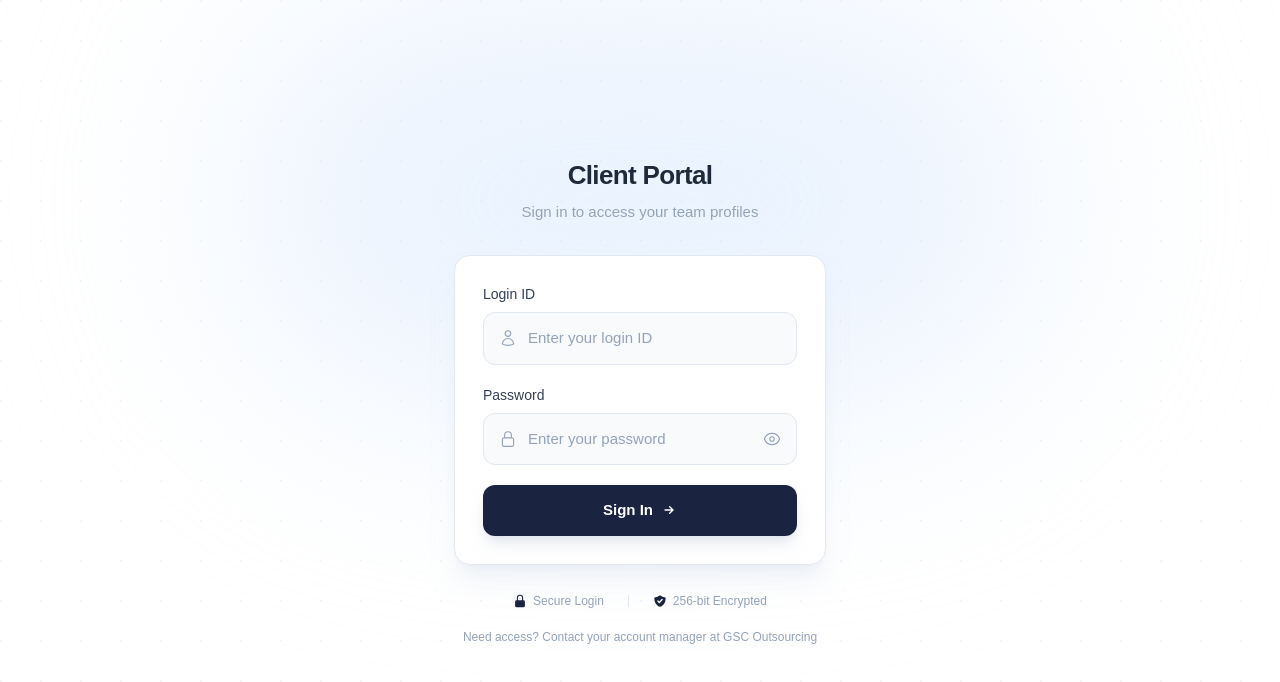
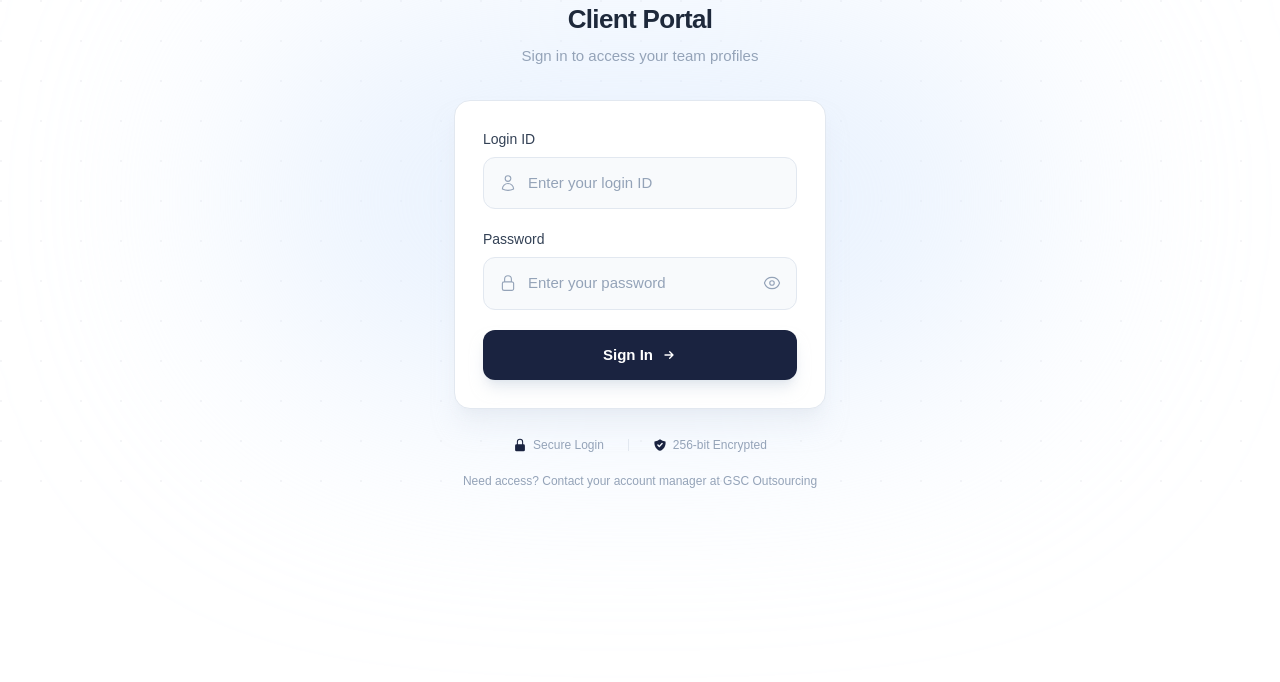
Before and after one commit to ayushguptaworks1-hue/gsc-client-portal, a Next.js app: page /login in a window 1280 px wide. Shown: the top 682 px of the page. Built offline with nearby package versions, Linux system fonts and the light colour scheme.

Commit message:
Remove h-screen/overflow for no extra scroll in iframe

```diff
--- a/src/app/gsc-team-profile/page.tsx
+++ b/src/app/gsc-team-profile/page.tsx
@@ -115,7 +115,7 @@ export default function GscTeamProfile() {
 
   if (loading) {
     return (
-      <div className="min-h-[400px] bg-white flex items-center justify-center">
+      <div className="bg-white flex items-center justify-center" style={{minHeight: 400}}>
         <div className="text-center">
           <div className="animate-spin rounded-full h-16 w-16 border-b-2 border-indigo-600 mx-auto"></div>
           <p className="mt-4 text-gray-600 text-lg">Loading profiles...</p>
--- a/src/app/login/page.tsx
+++ b/src/app/login/page.tsx
@@ -40,7 +40,7 @@ export default function LoginPage() {
   };
 
   return (
-    <div className="h-screen bg-white flex flex-col items-center justify-center relative overflow-hidden">
+    <div className="bg-white flex flex-col items-center justify-center relative">
       {/* Subtle background pattern */}
       <div className="absolute inset-0 opacity-[0.4]" style={{
         backgroundImage: 'radial-gradient(circle at 1px 1px, #e5e7eb 1px, transparent 0)',
```
